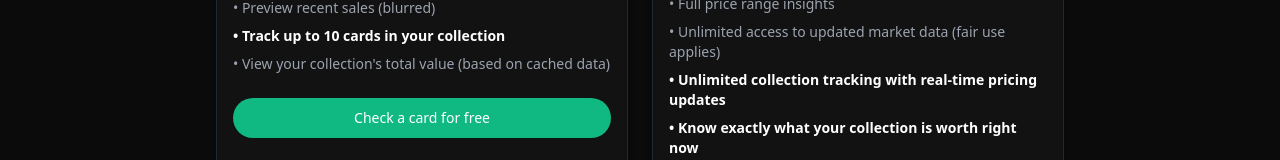
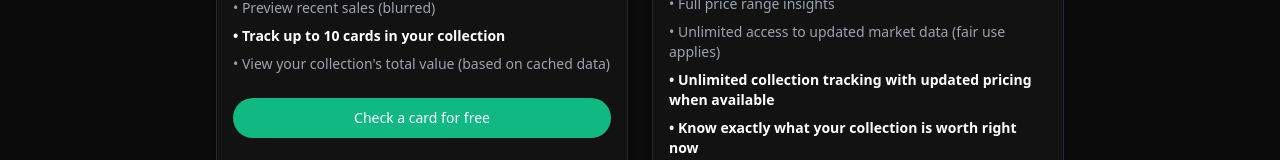
Before and after one commit to calebbertumen/CardPeek, a Next.js app: page /pricing in a window 1280 px wide. Shown: the part 578-738 px from the top of the page. Built offline with nearby package versions, Linux system fonts and the light colour scheme; no server answers.

Commit message:
fix: update pricing page text for clarity on collection tracking
- Revised the wording for unlimited collection tracking to specify that pricing updates will occur when available, enhancing user understanding of the feature.

```diff
--- a/src/app/pricing/page.tsx
+++ b/src/app/pricing/page.tsx
@@ -156,7 +156,7 @@ export default async function PricingPage({ searchParams }: PricingPageProps) {
               <li>• Full price range insights</li>
               <li>• Unlimited access to updated market data (fair use applies)</li>
               <li className="font-semibold text-foreground">
-                • Unlimited collection tracking with real-time pricing updates
+                • Unlimited collection tracking with updated pricing when available
               </li>
               <li className="font-semibold text-foreground">• Know exactly what your collection is worth right now</li>
               <li>• No more guessing or overpriced comps</li>
```
